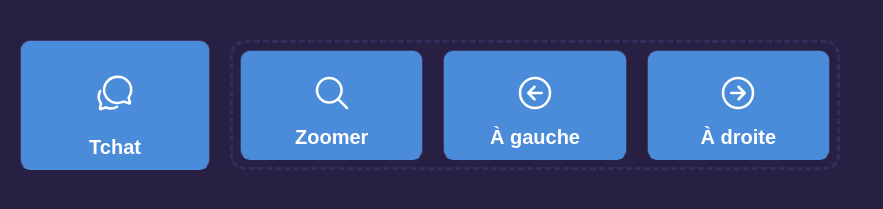
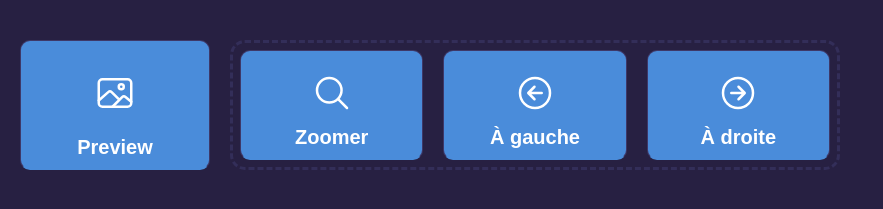
Before and after one commit to Grafikart/WebDeckOBS, a React (Vite) app: page / in a window 1280 px wide. Shown: the top 209 px of the page, without its empty margins (0-883 px from the left). Built offline with nearby package versions, Linux system fonts and the light colour scheme; no server answers.

Commit message:
feat: preview toggle

```diff
--- a/src/component/Icon.tsx
+++ b/src/component/Icon.tsx
@@ -9,6 +9,7 @@ import {
   IoArrowForwardCircleOutline,
   IoCameraOutline,
   IoRefreshOutline,
+  IoImageOutline,
 } from "react-icons/io5";
 import { IconType } from "react-icons";
 
@@ -22,6 +23,7 @@ export enum Icons {
   right = "right",
   camera = "camera",
   refresh = "refresh",
+  image = "image"
 }
 
 export function Icon({ name }: { name: Icons }) {
@@ -44,6 +46,8 @@ export function Icon({ name }: { name: Icons }) {
       return <IoCameraOutline />;
     case Icons.refresh:
       return <IoRefreshOutline />;
+      case Icons.image:
+        return <IoImageOutline />;
   }
   return null;
 }
--- a/src/main.tsx
+++ b/src/main.tsx
@@ -25,9 +25,9 @@ ReactDOM.render(
           <ScenesSwitcher />
         </Row>
         <Row>
-          <FilterCycle scene="📦 Tchat">
-            <Icon name={Icons.tchat} />
-            <span>Tchat</span>
+          <FilterCycle scene="Preview">
+            <Icon name={Icons.image} />
+            <span>Preview</span>
           </FilterCycle>
           <Buttons>
             <FilterToggle scene="Stream" filter="zoom">
```
